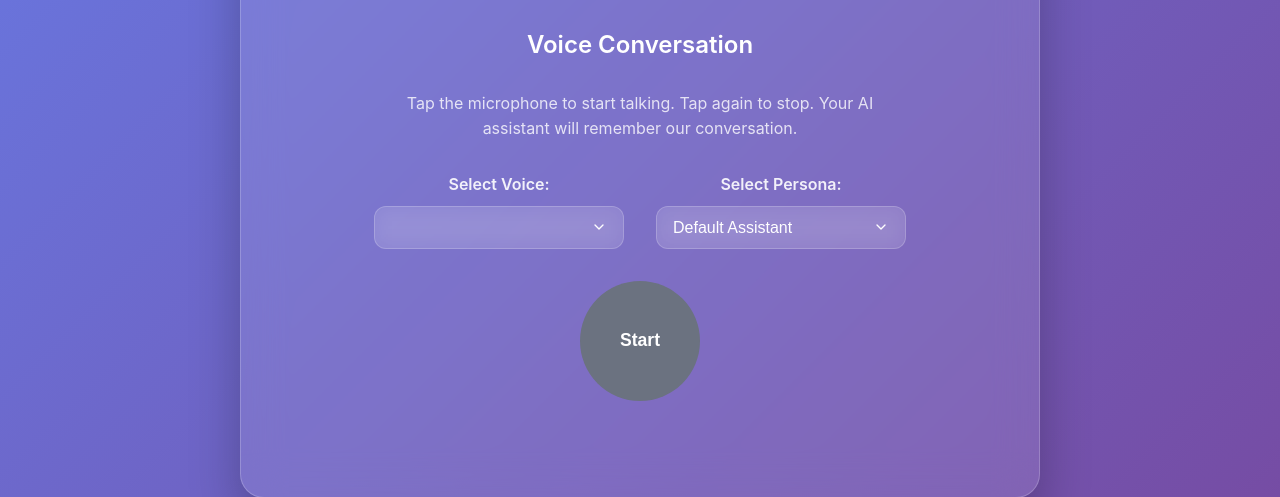
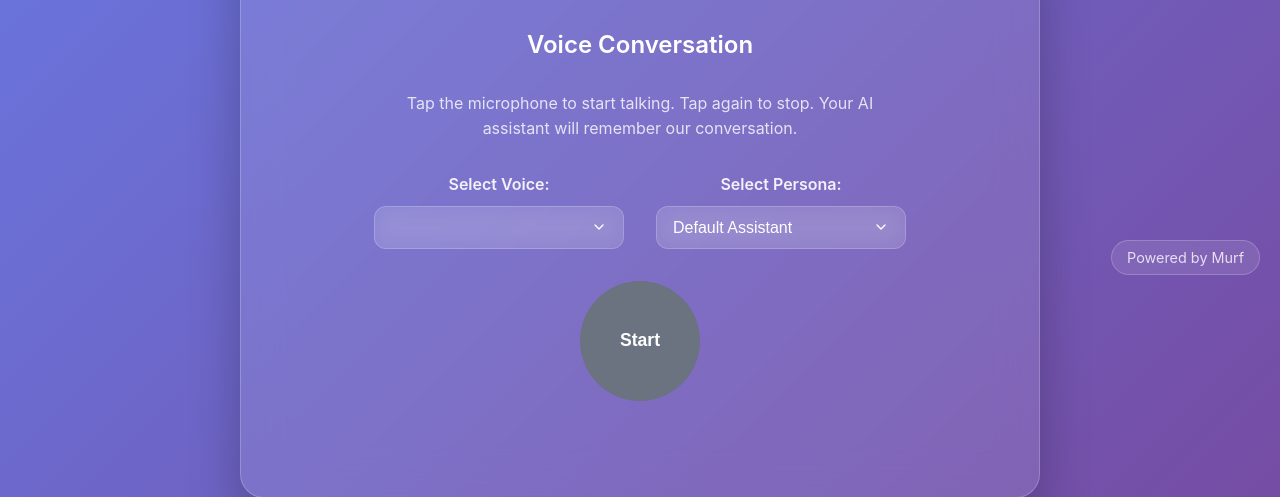
Before and after one commit to Balaji-Ram-R/Voicer.AI, a FastAPI app: page / in a window 1280 px wide. Shown: the part 505-1002 px from the top of the page. Run offline with FastAPI, Linux system fonts and the light colour scheme.

Commit message:
UI tweaks

```diff
--- a/templates/index.html
+++ b/templates/index.html
@@ -466,6 +466,28 @@
     border-color: rgba(59, 130, 246, 0.4);
   }
 
+  .murf-branding {
+    position: fixed;
+    bottom: 20px;
+    right: 20px;
+    background: rgba(255, 255, 255, 0.1);
+    padding: 8px 15px;
+    border-radius: 20px;
+    font-size: 0.9rem;
+    color: rgba(255, 255, 255, 0.8);
+    text-decoration: none;
+    backdrop-filter: blur(10px);
+    border: 1px solid rgba(255, 255, 255, 0.2);
+    transition: all 0.3s ease;
+    z-index: 1000;
+  }
+
+  .murf-branding:hover {
+    background: rgba(255, 255, 255, 0.2);
+    color: white;
+    transform: translateY(-2px);
+  }
+
   </style>
 </head>
 <body>
@@ -578,6 +600,11 @@
       </div>
     </div>
   </div>
+
+  <!-- Murf Branding -->
+  <a href="https://murf.ai/api/docs/introduction/overview" target="_blank" class="murf-branding">
+    Powered by Murf
+  </a>
 
   <!-- ALL JAVASCRIPT IS NOW IN THIS SINGLE SCRIPT TAG -->
   <script>
```
